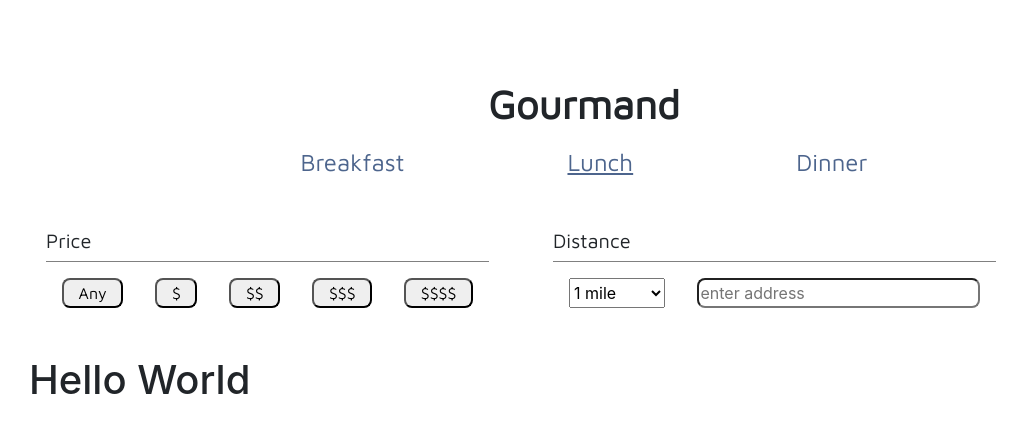
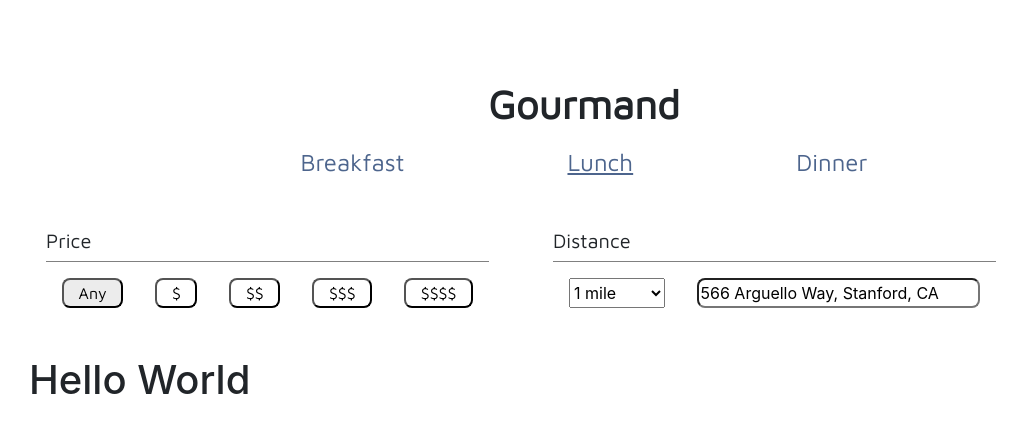
Before and after one commit to kegplant/gourmand, a React (Create React App) app in the folder client/: page / in a window 1280 px wide. Shown: the top 432 px of the page, without its empty margins (56-1083 px from the left). Built offline with nearby package versions, Linux system fonts and the light colour scheme; no server answers.

Commit message:
added grey to selected buttons

```diff
--- a/client/src/components/Location.js
+++ b/client/src/components/Location.js
@@ -58,6 +58,7 @@ class Location extends Component {
             name="address"
             onChange={this.handleAddressSelection}
             type="text"
+            value="566 Arguello Way, Stanford, CA"
             placeholder="enter address"
           />
         </div>
--- a/client/src/components/Price.js
+++ b/client/src/components/Price.js
@@ -24,23 +24,59 @@ class Price extends Component {
     );
   };
   render() {
+    const { price } = this.state;
     return (
       <div>
         <h5>Price</h5>
         <div className="price-container">
-          <button onClick={this.handleSelection} value="1" name="price">
+          <button
+            onClick={this.handleSelection}
+            value="1"
+            name="price"
+            style={{
+              background: price === "1" ? "#ECECEC" : "none"
+            }}
+          >
             Any
           </button>
-          <button onClick={this.handleSelection} value="2" name="price">
+          <button
+            onClick={this.handleSelection}
+            style={{
+              background: price === "2" ? "#ECECEC" : "none"
+            }}
+            value="2"
+            name="price"
+          >
             $
           </button>
-          <button onClick={this.handleSelection} value="3" name="price">
+          <button
+            style={{
+              background: price === "3" ? "#ECECEC" : "none"
+            }}
+            onClick={this.handleSelection}
+            value="3"
+            name="price"
+          >
             $$
           </button>
-          <button onClick={this.handleSelection} value="4" name="price">
+          <button
+            style={{
+              background: price === "4" ? "#ECECEC" : "none"
+            }}
+            onClick={this.handleSelection}
+            value="4"
+            name="price"
+          >
             $$$
           </button>
-          <button onClick={this.handleSelection} value="5" name="price">
+          <button
+            style={{
+              background: price === "5" ? "#ECECEC" : "none"
+            }}
+            onClick={this.handleSelection}
+            value="5"
+            name="price"
+          >
             $$$$
           </button>
         </div>
--- a/client/src/index.css
+++ b/client/src/index.css
@@ -59,6 +59,10 @@ h5 {
   border-radius: 0.5rem;
 }
 
+button:focus {
+  outline: none;
+}
+
 .meal-options li {
   list-style-type: none;
   margin: 0rem 1rem 1rem 1rem;
```
